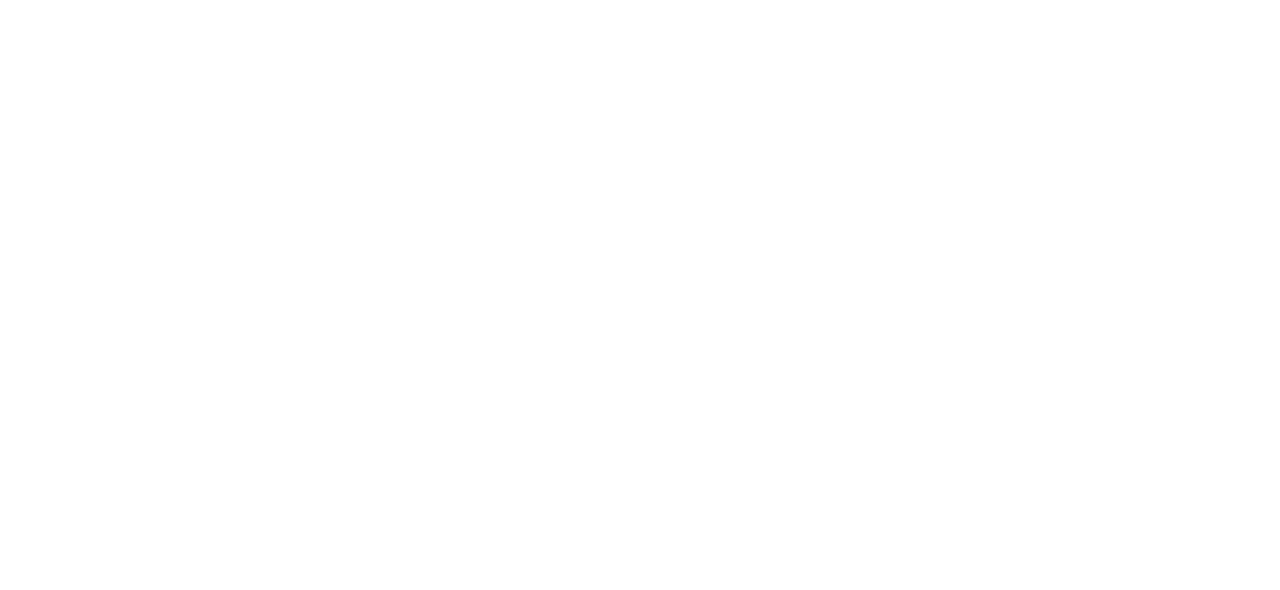
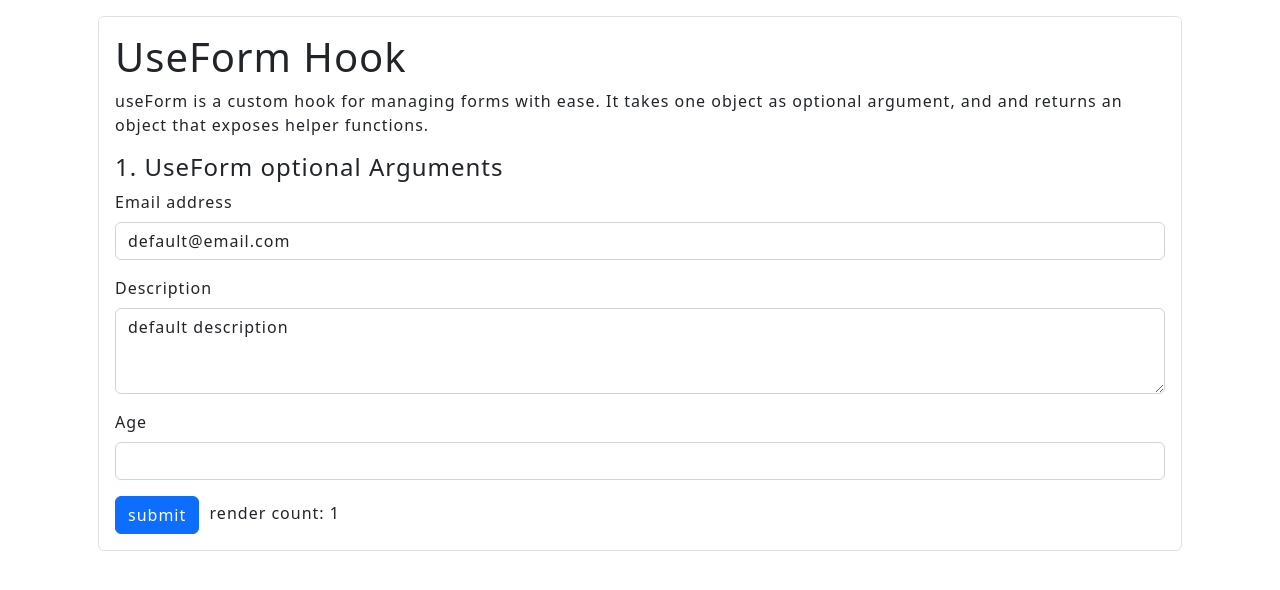
Before and after one commit to bettaibi/react-hook-form-overview, a React (Vite) app: page /useFormPage in a window 1280 px wide. Before the commit this address had no page. Shown: the top 590 px of the page. Built offline with nearby package versions, Linux system fonts and the light colour scheme.

Commit message:
feat: useFormHook

```diff
--- a/package.json
+++ b/package.json
@@ -9,6 +9,7 @@
     "preview": "vite preview"
   },
   "dependencies": {
+    "@hookform/resolvers": "^2.9.10",
     "bootstrap": "^5.2.3",
     "react": "^18.2.0",
     "react-bootstrap": "^2.7.0",
--- /dev/null
+++ b/src/components/UseFormWithArguments/index.tsx
@@ -0,0 +1,68 @@
+import React, { useEffect, useState } from "react";
+import { Button, Form } from "react-bootstrap";
+import { useForm } from "react-hook-form";
+
+type FormDefaultValues = {
+  email: string;
+  description: string;
+  age: number;
+};
+
+const fetchData = new Promise((resolve, reject) => {
+  let obj: FormDefaultValues | undefined;
+  setTimeout(() => {
+    obj = {
+      email: "async@gmail.com",
+      description: "async description",
+      age: 18,
+    };
+    resolve(obj);
+  }, 6000);
+});
+
+let counter = 0;
+export default function UseFormWithArguments() {
+  let [values, setValues] = useState();
+  counter += 1;
+  useEffect(() => {
+    fetchData.then((data: any) => setValues(data));
+  }, []);
+
+  const { handleSubmit, register } = useForm<FormDefaultValues>({
+    defaultValues: {
+      email: "default@email.com",
+      description: "default description",
+    },
+    values,
+  });
+
+  const onSubmitHandler = (values: any) => {
+    console.log(values);
+  };
+
+  return (
+    <Form onSubmit={handleSubmit(onSubmitHandler)}>
+      <Form.Group className="mb-3" controlId="exampleForm.ControlInput1">
+        <Form.Label>Email address</Form.Label>
+        <Form.Control
+          {...register("email")}
+          type="email"
+          placeholder="name@example.com"
+        />
+      </Form.Group>
+      <Form.Group className="mb-3" controlId="exampleForm.ControlTextarea1">
+        <Form.Label>Description</Form.Label>
+        <Form.Control {...register("description")} as="textarea" rows={3} />
+      </Form.Group>
+      <Form.Group className="mb-3" controlId="age.ControlInput1">
+        <Form.Label>Age</Form.Label>
+        <Form.Control
+          {...register("age", { valueAsNumber: true })}
+          type="number"
+        />
+      </Form.Group>
+      <Button type="submit">submit</Button>
+      &nbsp; render count: {counter}
+    </Form>
+  );
+}
--- /dev/null
+++ b/src/containers/UseFormPage/index.tsx
@@ -0,0 +1,20 @@
+import React from "react";
+import { Container } from "react-bootstrap";
+import UseFormWithArguments from "../../components/UseFormWithArguments";
+
+export default function UseFormPage() {
+  return (
+    <Container className="d-flex align-items-center justify-content-center">
+      <div className="border p-3 w-100 h-100 m-3 rounded">
+        <h1>UseForm Hook</h1>
+        <p>
+          useForm is a custom hook for managing forms with ease. It takes one
+          object as optional argument, and and returns an object that exposes
+          helper functions.
+        </p>
+        <h4>1. UseForm optional Arguments</h4>
+        <UseFormWithArguments />
+      </div>
+    </Container>
+  );
+}
--- a/src/core/routes.ts
+++ b/src/core/routes.ts
@@ -1,4 +1,5 @@
 import HomePage from "../containers/HomePage";
+import UseFormPage from "../containers/UseFormPage";
 
 interface RoutesConfig{
     path: string;
@@ -9,5 +10,9 @@
     {
         path: '/',
         component: HomePage,
+    },
+    {
+        path: 'useFormPage',
+        component: UseFormPage,
     }
 ];
```
Also changed, not shown: src/containers/UseFieldArrayPage/index.tsx (added, +12 -0 lines), src/containers/useControllerPage/index.tsx (added, +12 -0 lines), src/containers/useFormContextPage/index.tsx (added, +12 -0 lines), src/containers/useFormStatePage/index.tsx (added, +12 -0 lines), src/containers/useWatchPage/index.tsx (added, +12 -0 lines), src/main.tsx (+9 -9 lines), 1 other file (tests, documents, lock files or other folders).
